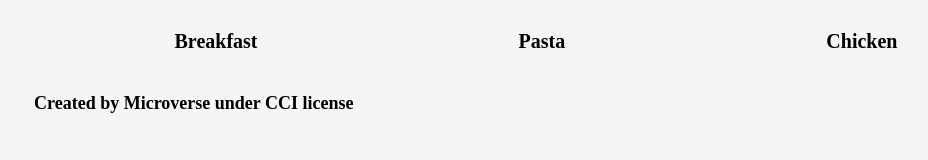
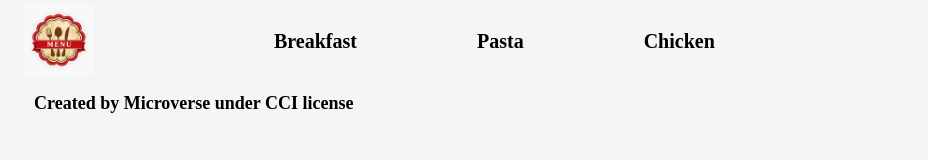
Before and after one commit to Tekhlay/JS-GROUP-CAPSTONE-PROJECT, a website built with webpack: page src/index.html in a window 1280 px wide. Shown: the whole page, without its empty margins (104-1032 px from the left). Built offline with nearby package versions, Linux system fonts and the light colour scheme; no server answers.

Commit message:
Add logo image

```diff
--- a/src/index.html
+++ b/src/index.html
@@ -10,6 +10,7 @@
 <body>
     <div class="container">
         <header>
+            <a class="logo" href=""></a>
             <nav class="nav-bar">
                 <ul class="nav-item">
                     <li class="link-breakfast">Breakfast</li>
--- a/src/index.js
+++ b/src/index.js
@@ -1,9 +1,16 @@
 import './style.css';
+import menu from './images/menu.jpg';
 import getListitems from './module/getALLitems.js';
 
 const linkbreakfast = document.querySelector('.link-breakfast');
 const linkpasta = document.querySelector('.link-pasta');
 const linkchicken = document.querySelector('.link-chicken');
+
+const image = new Image();
+image.src = menu;
+image.style.width = '70px';
+const logoTag = document.querySelector('.logo');
+logoTag.appendChild(image);
 
 let selected = '';
 
--- a/src/style.css
+++ b/src/style.css
@@ -12,6 +12,13 @@ body {
   width: 100%;
 }
 
+header {
+  display: flex;
+  flex-direction: row;
+  align-items: center;
+  gap: 150px;
+}
+
 .nav-bar {
   margin: 20px;
 }
@@ -19,8 +26,12 @@ body {
 .nav-item {
   list-style: none;
   display: flex;
+  gap: 100px;
   flex-direction: row;
-  justify-content: space-around;
+
+  /* border: 1px solid red; */
+
+  /* justify-content: space-around; */
 }
 
 .nav-item li {
--- a/webpack.config.js
+++ b/webpack.config.js
@@ -24,6 +24,10 @@ module.exports = {
         test: /\.css$/i,
         use: ['style-loader', 'css-loader'],
       },
+      {
+        test: /\.(png|svg|jpg|jpeg|gif)$/i,
+        type: 'asset/resource',
+      },
     ],
   },
   optimization: {
```
Also changed, not shown: dist/705c358cac36dc33578f.jpg (added), dist/index.bundle.js, dist/index.html, dist/runtime.bundle.js, src/images/menu.jpg (added).
